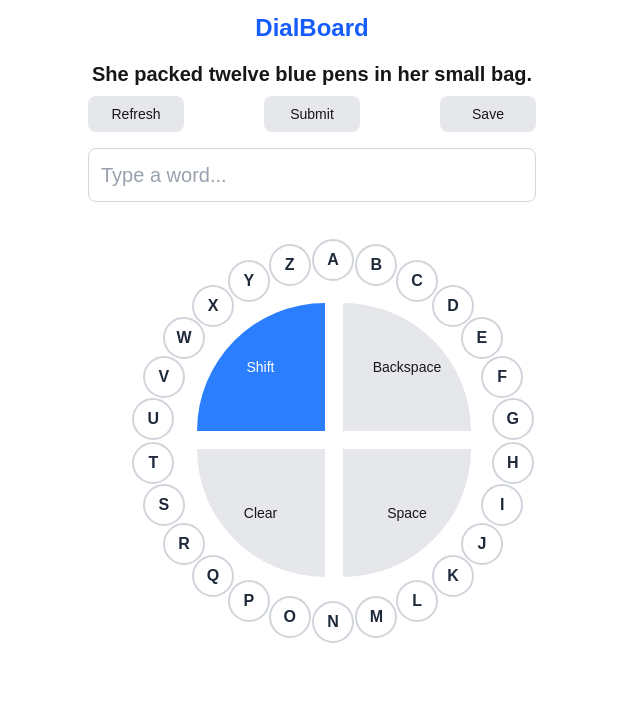
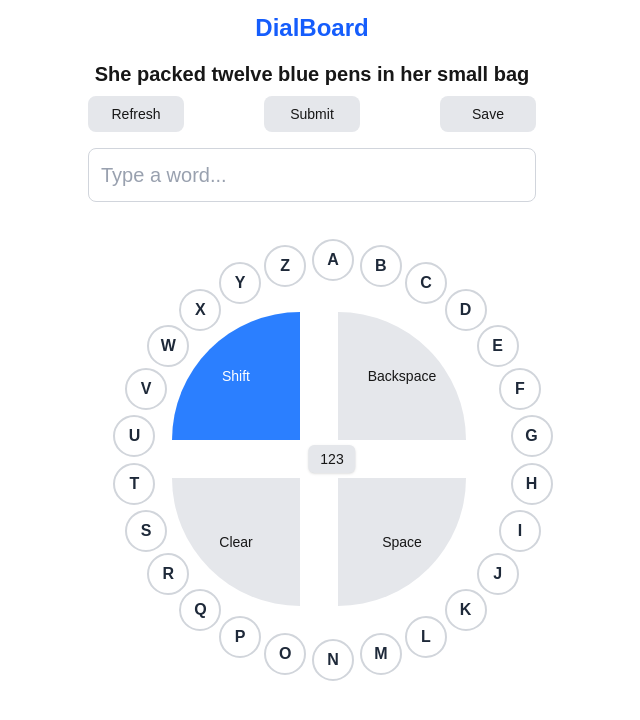
Before and after one commit to kira-brod/INFO-463, a Next.js app: page / in a window 1280 px wide. Shown: the top 720 px of the page, without its empty margins (328-968 px from the left). Built offline with nearby package versions, Linux system fonts and the light colour scheme.

Commit message:
added 123 keyboard

```diff
--- a/app/page.js
+++ b/app/page.js
@@ -2,7 +2,7 @@
 import { useState, useEffect, useMemo, useRef } from 'react';
 
 export default function AlphabetCircle() {
-  const radius = 181;
+  const radius = 200;
   const letterRadius = 21;
 
   const [typedWord, setTypedWord] = useState('');
@@ -16,30 +16,32 @@ export default function AlphabetCircle() {
   const [shiftLocked, setShiftLocked] = useState(false);
   const [session, setSession] = useState([])
   const [indexSess, setIndexSess] = useState(0)
+  const [isSymbolsMode, setIsSymbolsMode] = useState(false);
 
 
 
 
-  const sentences = ["She packed twelve blue pens in her small bag.",
-    "Every bird sang sweet songs in the quiet dawn.",
-    "They watched clouds drift across the golden sky.",
-    "A clever mouse slipped past the sleepy cat.",
-    "Green leaves danced gently in the warm breeze.",
-    "He quickly wrote notes before the test began.",
-    "The tall man wore boots made of soft leather.",
-    "Old clocks ticked loudly in the silent room.",
-    "She smiled while sipping tea on the front porch.",
-    "We found a hidden path behind the old barn.",
-    "Sunlight streamed through cracks in the ceiling.",
-    "Dogs barked at shadows moving through the yard.",
-    "Rain tapped softly against the window glass.",
-    "Bright stars twinkled above the quiet valley.",
-    "He tied the package with ribbon and string.",
-    "A sudden breeze blew papers off the desk.",
-    "The curious child opened every single drawer.",
-    "Fresh apples fell from the heavy tree limbs.",
-    "The artist painted scenes from her memory.",
-    "They danced all night under the glowing moon."]
+
+  const sentences = ["She packed twelve blue pens in her small bag",
+    "Every bird sang sweet songs in the quiet dawn",
+    "They watched clouds drift across the golden sky",
+    "A clever mouse slipped past the sleepy cat",
+    "Green leaves danced gently in the warm breeze",
+    "He quickly wrote notes before the test began",
+    "The tall man wore boots made of soft leather",
+    "Old clocks ticked loudly in the silent room",
+    "She smiled while sipping tea on the front porch",
+    "We found a hidden path behind the old barn",
+    "Sunlight streamed through cracks in the ceiling",
+    "Dogs barked at shadows moving through the yard",
+    "Rain tapped softly against the window glass",
+    "Bright stars twinkled above the quiet valley",
+    "He tied the package with ribbon and string",
+    "A sudden breeze blew papers off the desk",
+    "The curious child opened every single drawer",
+    "Fresh apples fell from the heavy tree limbs",
+    "The artist painted scenes from her memory",
+    "They danced all night under the glowing moon"]
 
   const [sentence, setSentence] = useState(sentences[0])
 
@@ -85,12 +87,17 @@ export default function AlphabetCircle() {
   };
 
  const generateAlphabet = () => {
-  const abcCircle = 'ABCDEFGHIJKLMNOPQRSTUVWXYZ'.split('');
-  return isUppercase ? abcCircle : abcCircle.map(l => l.toLowerCase());
+  if (isSymbolsMode) {
+    return ['.', ',', '?', '!', "'", '"', ':', ';', '-', '_', '(', ')', '/', '\\', '@', '#', '$', '%', '&', '*', '+', '='];
+  }
+
+  const base = 'ABCDEFGHIJKLMNOPQRSTUVWXYZ'.split('');
+  return isUppercase ? base : base.map(l => l.toLowerCase());
 };
 
 
-  const alphabet = useMemo(() => generateAlphabet(), [isUppercase]);
+  const alphabet = useMemo(() => generateAlphabet(), [isUppercase, isSymbolsMode]);
+
 
   const calculatePosition = (index, totalItems) => {
     const angle = (index * 2 * Math.PI) / totalItems - Math.PI / 2;
@@ -298,10 +305,10 @@ export default function AlphabetCircle() {
         <div
           className="absolute grid grid-cols-2 gap-3 items-center justify-center"
           style={{
-            width: `${radius + 100}px`,
-            height: `${radius + 100}px`,
-            top: `${radius + letterRadius - (radius + 60) / 2}px`,
-            left: `${radius + letterRadius - (radius + 50) / 2}px`
+            width: `${radius + 120}px`,
+            height: `${radius + 120}px`,
+            top: `${radius + letterRadius - (radius + 80) / 2}px`,
+            left: `${radius + letterRadius - (radius + 80) / 2}px`
           }}
         >
          <button
@@ -337,6 +344,29 @@ export default function AlphabetCircle() {
           >
             Space
           </button>
+          {/* Toggle Symbols Button - Center of the 4 control buttons */}
+
+<button
+  onClick={() => {
+    setIsSymbolsMode(prev => !prev);
+    setRecentLetter(null);
+    setSuggestions([]);
+  }}
+  className="absolute bg-gray-200 hover:bg-gray-300 rounded-md px-3 py-1 text-sm font-medium shadow"
+  style={{
+    top: '50%',
+    left: '50%',
+    transform: 'translate(-50%, -50%)',
+    zIndex: 50,
+  }}
+>
+  {isSymbolsMode ? 'ABC' : '123'}
+</button>
+
+
+
+
+
         </div>
 
         {/* Letter Bubbles */}
```
Lines whose indentation alone changed are shown as unchanged.
